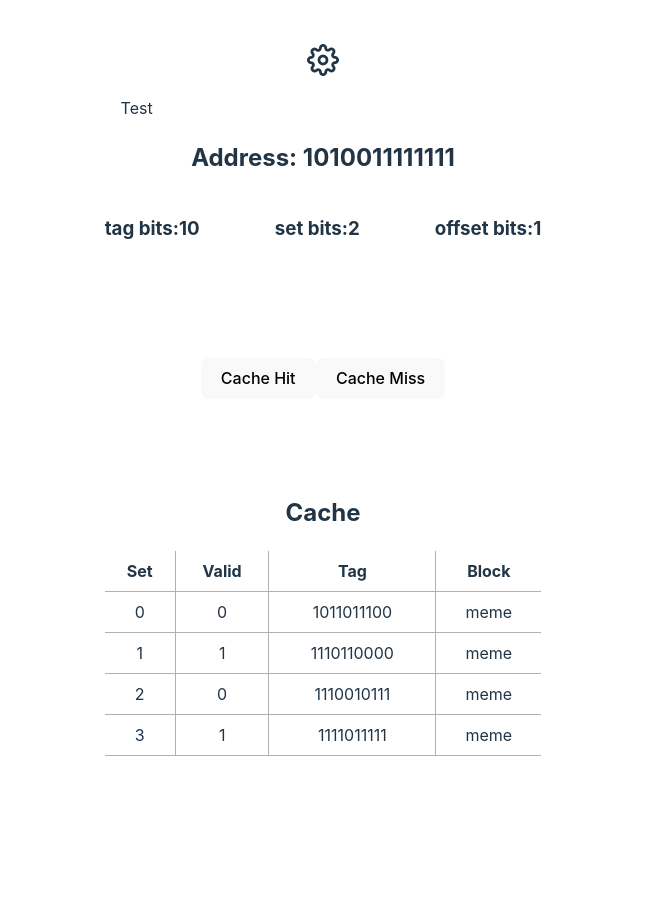
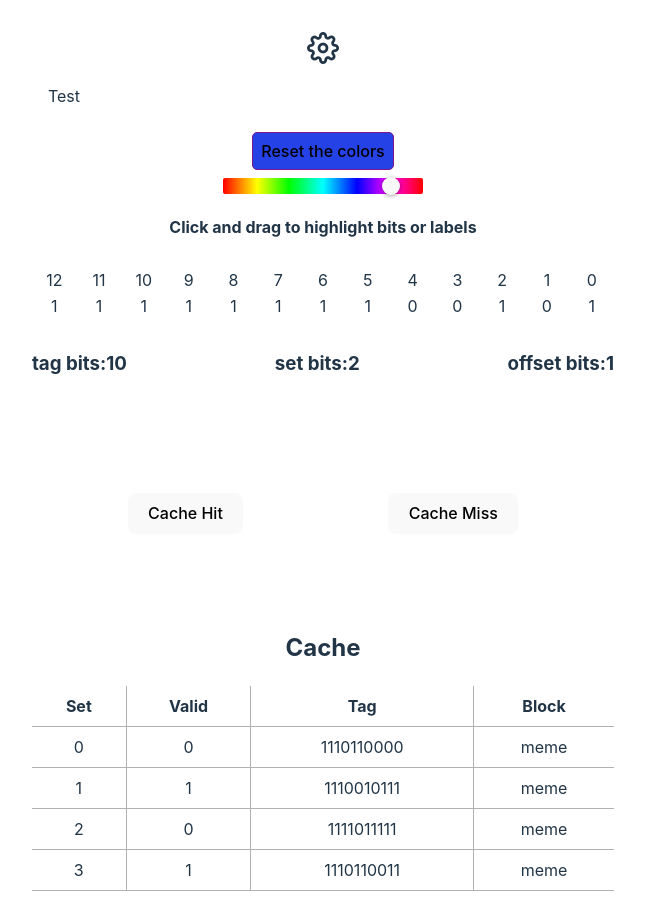
Before and after one commit to MahmoodSeoud/cache-hit-miss, a React (Vite) app: page / in a window 1280 px wide. Shown: the whole page, without its empty margins (317-962 px from the left). Before the commit the page ends 800 px from the top, so only its background shows below. Built offline with nearby package versions, Linux system fonts and the light colour scheme.

Commit message:
coloring

```diff
--- a/package.json
+++ b/package.json
@@ -13,10 +13,12 @@
     "primeicons": "^6.0.1",
     "primereact": "^10.2.1",
     "react": "^18.2.0",
+    "react-color": "^2.19.3",
     "react-dom": "^18.2.0"
   },
   "devDependencies": {
     "@types/react": "^18.2.37",
+    "@types/react-color": "^3.0.10",
     "@types/react-dom": "^18.2.15",
     "@typescript-eslint/eslint-plugin": "^6.10.0",
     "@typescript-eslint/parser": "^6.10.0",
--- a/src/App.css
+++ b/src/App.css
@@ -31,9 +31,8 @@
   /* min-width: 70em; */
   padding: 2em;
   margin: 2em;
-  width:100%
-
-  /* height: 40em; */
+  width: 100%
+    /* height: 40em; */
 }
 
 .input-wrapper {
@@ -43,9 +42,10 @@
 
 .vbit-input,
 .pbit-input {
-  width: 1.5em;
+  width: 2em;
+  height: 2em;
   border: solid white .1em;
-  padding: .3em;
+  user-select: none;
   font-size: 16px;
 }
 
@@ -170,11 +170,12 @@ tr td input {
 
 #vbit-index,
 #pbit-index {
+  user-select: none;
   border: 1px solid transparent;
 }
 
 #vbit-index:hover,
-#pbit-index:hover{
+#pbit-index:hover {
   border-color: rgb(142, 142, 142);
 }
 
--- a/src/App.tsx
+++ b/src/App.tsx
@@ -5,6 +5,7 @@ import './components/Cache_input_table/Cache_input_table.css'
 import Cache_visual_table from './components/Cache_visual_table/Cache_visual_table';
 import Settings from './components/Settings/Settings';
 import { Toast } from 'primereact/toast';
+import { ColorResult, HuePicker } from 'react-color';
 import './Laratheme.css'
 
 
@@ -180,12 +181,17 @@ function App() {
 
   const [isMouseDown, setIsMouseDown] = useState(false);
 
+
+  const [color, setColor] = useState<string>("#" + createRandomNumberWith(4 * 6).toString(16));
+
   const toast = useRef<Toast>(null);
 
 
   // TODO: maybe look int making these to state variables
   const coldCache = createTableEntries(numSets, numLines, { tag: 0, block: '', valid: 0 }, address, tag_bits)
   const [cacheEntries, setCacheEntries] = useState<CACHE_TABLE_ENTRY[][]>(coldCache);
+
+
 
 
   /**
@@ -195,7 +201,7 @@ function App() {
     toast.current?.show({
       severity: 'success',
       summary: 'Correct!',
-      detail: 'Not right, The address: ' + address.toString(2) +  '\nwas a cache ' + cacheAssignmentType + ' assignment',
+      detail: 'Not right, The address: ' + address.toString(2) + '\nwas a cache ' + cacheAssignmentType + ' assignment',
       life: 3000
     });
   }
@@ -203,14 +209,16 @@ function App() {
   /**
   * Displays a failure toast notification.
   */
-  function showFailure(cacheAssignmentType: string ): void {
+  function showFailure(cacheAssignmentType: string): void {
     toast.current?.show({
       severity: 'error',
       summary: 'Wrong',
-      detail: 'Not right, The address: ' + address.toString(2) +  '\nwas a cache ' + cacheAssignmentType + ' assignment',
+      detail: 'Not right, The address: ' + address.toString(2) + '\nwas a cache ' + cacheAssignmentType + ' assignment',
       life: 3000
     });
   }
+
+
 
 
 
@@ -229,6 +237,56 @@ function App() {
     console.log("numLines", numLines)
     console.log("lineIndex", lineIndex)
   })
+
+  /**
+ * Handles the mouse enter event on an element.
+ *
+ * @param {React.MouseEvent} e - The mouse event object.
+ */
+  function handleMouseDown(e: React.MouseEvent) {
+    setIsMouseDown(true);
+    const pTagWithIndex = e.currentTarget as HTMLElement;
+    const isHighligted = pTagWithIndex.classList.contains('highlight');
+
+    if (isHighligted) {
+      pTagWithIndex.classList.remove('highlight');
+      // Setting the color the the one selected in the color picker
+      pTagWithIndex.style.backgroundColor = "";
+    } else {
+
+      // Apply highlight to the current div
+      pTagWithIndex.classList.add('highlight');
+      // Setting the color the the one selected in the color picker
+      pTagWithIndex.style.backgroundColor = color;
+
+    }
+  }
+
+  /**
+   * Handles the mouse up event.
+   */
+  function handleMouseUp() {
+    setIsMouseDown(false);
+  };
+
+  /**
+
+* Handles the mouse enter event on an element.
+*
+* @param {React.MouseEvent} e - The mouse event object.
+*/
+  function handleMouseEnter(e: React.MouseEvent) {
+    if (isMouseDown) {
+      // Apply highlight to the current div
+      const pTagWithIndex = e.currentTarget as HTMLElement;
+      pTagWithIndex.classList.add('highlight');
+
+      // Setting the color the the one selected in the color picker
+      pTagWithIndex.style.backgroundColor = color;
+    }
+  };
+
+
 
   function findRandomValidEntry(cacheEntries: CACHE_TABLE_ENTRY[][]): CACHE_TABLE_ENTRY {
     const entries = cacheEntries.flat().filter(entry => entry.valid === 1 && entry.block !== 'meme');
@@ -363,6 +421,52 @@ function App() {
   }
 
 
+  /**
+ * Handles changes in color selection.
+ *
+ * @param {ColorResult} color - The new color selected by the user.
+ */
+  function handleColorChange(color: ColorResult): void {
+    setColor(color.hex)
+  }
+
+
+  /**
+* Resets the colors of all highlighted elements to their initial state.
+*/
+  function resetColors(): void {
+    const bitElements = document.getElementsByClassName('input-text') as HTMLCollectionOf<HTMLElement>;
+    const textElements = document.getElementsByClassName('exercise-label') as HTMLCollectionOf<HTMLElement>;
+
+    for (let i = 0; i < bitElements.length; i++) {
+      const isHighligted = bitElements && bitElements[i] && bitElements[i].classList.contains('highlight');
+
+      if (isHighligted) {
+        bitElements[i].classList.remove('highlight');
+        bitElements[i].style.backgroundColor = '';
+      }
+    }
+
+    for (let i = 0; i < bitElements.length; i++) {
+      const isHighligted = textElements && textElements[i] && textElements[i].classList.contains('highlight');
+
+      if (isHighligted) {
+        textElements[i].classList.remove('highlight');
+        textElements[i].style.backgroundColor = '';
+      }
+    }
+  }
+
+
+  /**
+ * Creates an array of nulls with a specified length.
+ *
+ * @param {number} addressWidth - The length of the array to create.
+ * @returns {Array<null>} - An array of nulls with the specified length.
+ */
+  function createNullArr(addressWidth: number): Array<null> {
+    return Array(addressWidth).fill(null);
+  }
   return (
     <>
 
@@ -373,7 +477,51 @@ function App() {
           <p>Test</p>
         </div>
 
-        <h2>Address: {address.toString(2)}</h2>
+        <div className='input-header'>
+          <div className="input-buttons">
+
+            <button
+              className='reset-color-btn'
+              onClick={resetColors}
+            >
+              Reset the colors
+            </button>
+
+          </div>
+          <HuePicker
+            width={'200px'}
+            color={color}
+            onChange={handleColorChange}
+          />
+          <h4>Click and drag to highlight bits or labels <br /> </h4>
+          <div className={`list-item-bit-input-wrapper `}>
+            {createNullArr(addressBitWidth).map((_, index) => (
+              <div
+                key={index}
+                className='input-wrapper'
+                onMouseUp={handleMouseUp}
+              >
+                <p
+                  id='vbit-index'
+                  className="input-text"
+                  onMouseDown={handleMouseDown}
+                  onMouseEnter={handleMouseEnter}
+
+                >
+                  {addressBitWidth - index - 1}
+                </p>
+                <div
+                  id='vbit'
+                  autoFocus={false}
+                  autoCapitalize='off'
+                  className={'vbit-input'}
+                >
+                    {addressInBits[addressBitWidth - index - 1]}
+                </div>
+              </div>
+            ))}
+          </div>
+        </div>
         <div style={{ display: 'flex', justifyContent: 'space-between', alignItems: 'center' }}>
           <h3>tag bits:{tagAllocBits}</h3>
           <h3>set bits:{indexAllocBits}</h3>
```
Also changed, not shown: 1 other file (tests, documents, lock files or other folders).
